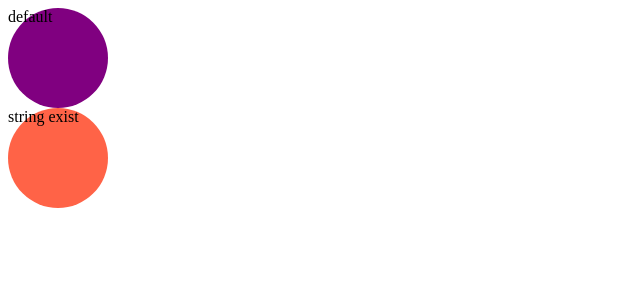
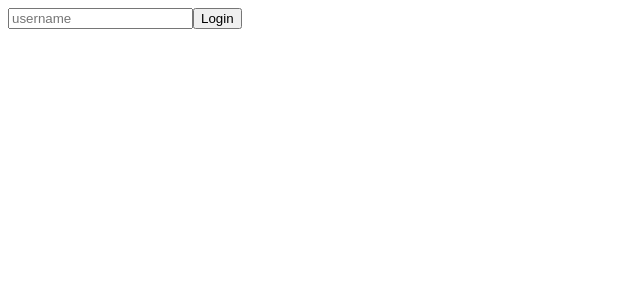
Before and after one commit to phj9020/react-master, a React (Create React App) app: page / in a window 1280 px wide. Shown: the top 300 px of the page, without its empty margins (0-640 px from the left). Built offline with nearby package versions, Linux system fonts and the light colour scheme.

Commit message:
[Recap] Form with typescript

```diff
--- a/src/App.tsx
+++ b/src/App.tsx
@@ -1,12 +1,11 @@
 import React from 'react';
-import Circle from "./Circle";
+import Form from './Formtest';
+
 
 function App() {
-
   return (
     <div>
-      <Circle bgColor="purple" borderColor="yellow" />
-      <Circle bgColor="tomato" text="string exist" />
+      <Form />
     </div>
   );
 }
--- a/src/Circle.tsx
+++ b/src/Circle.tsx
@@ -1,4 +1,4 @@
-import React from 'react';
+import React, { useState } from 'react';
 import styled from "styled-components";
 
 interface ContainerProps {
@@ -13,13 +13,28 @@ const Container = styled.div<ContainerProps>`
     border-radius: 50%;
     background-color: ${(props) => props.bgColor};
     border-color : ${(props) => props.borderColor};
+    display: flex;
+    justify-content: center;
+    align-items: center;
 `;
 
 
 function Circle({bgColor, borderColor, text = "default"} : ContainerProps) {
+    const [count, setCount] = useState(1);
+
+    const increment = (count: number)  => {
+        setCount(count += 1);
+    }
+
+    const decrement = (count: number) => {
+        setCount(count -= 1);
+    }
+
     return (
         <Container bgColor={bgColor} borderColor={borderColor} >
-            {text}
+            <button onClick={()=> decrement(count)}>-</button>
+            {count}
+            <button onClick={()=> increment(count)}>+</button>
         </Container>
 
     )
--- /dev/null
+++ b/src/Formtest.tsx
@@ -0,0 +1,26 @@
+import React, { useState } from 'react'
+
+function Form() {
+    const [username, setUsername] = useState("");
+
+    const onChangeUsername = (e: React.FormEvent<HTMLInputElement>) => {
+        const { currentTarget: { value } } = e;
+        setUsername(value);
+    }
+
+    // 이벤트가 어디서왔는가 React.FormEvent
+    // 어떤 element가 이벤트를 발생시키는지 체크 <HTMLFormElement>
+    const onSubmit = (e : React.FormEvent<HTMLFormElement>) => {
+        e.preventDefault();
+        console.log(`form submitted, hello ${username}`)
+    }
+
+    return (
+        <form onSubmit={onSubmit}>
+            <input type="text" placeholder="username" value={username} onChange={onChangeUsername} />
+            <button>Login</button>
+        </form>
+    );
+}
+
+export default Form;
```
Also changed, not shown: src/Test.tsx (added, +9 -0 lines).
